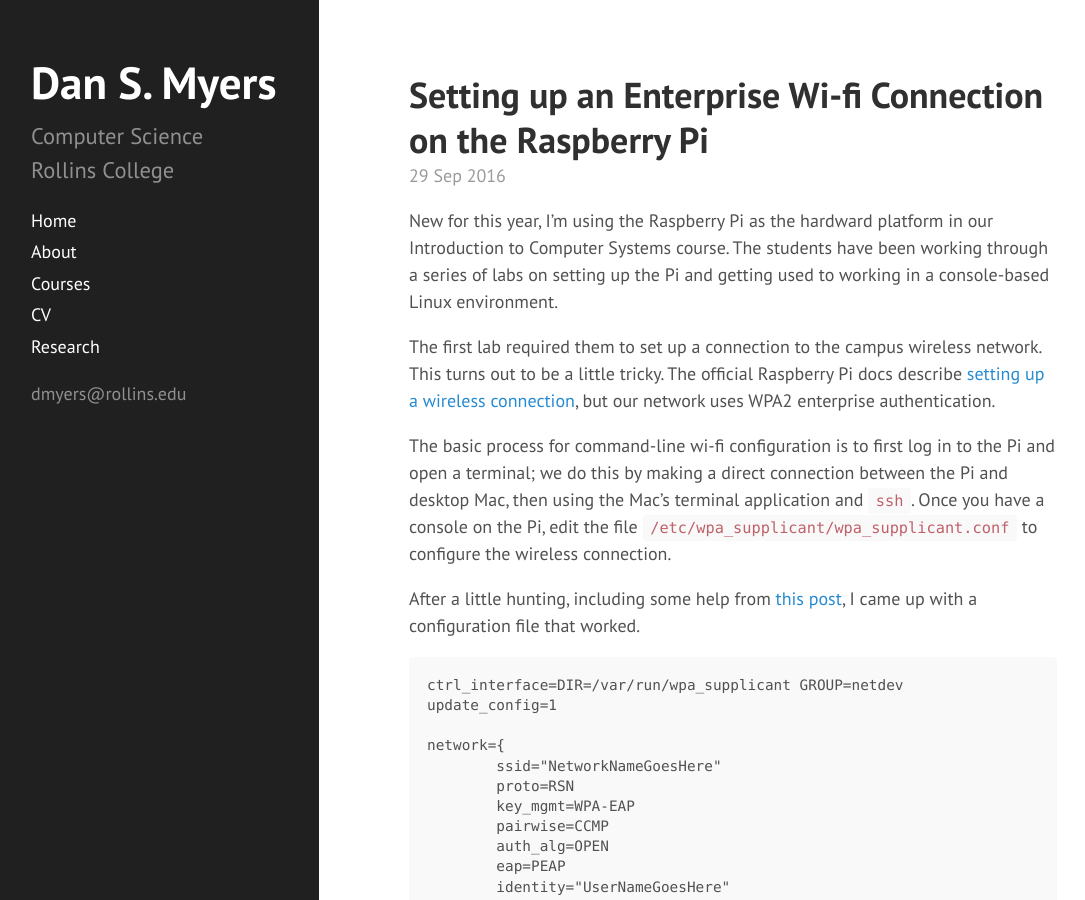
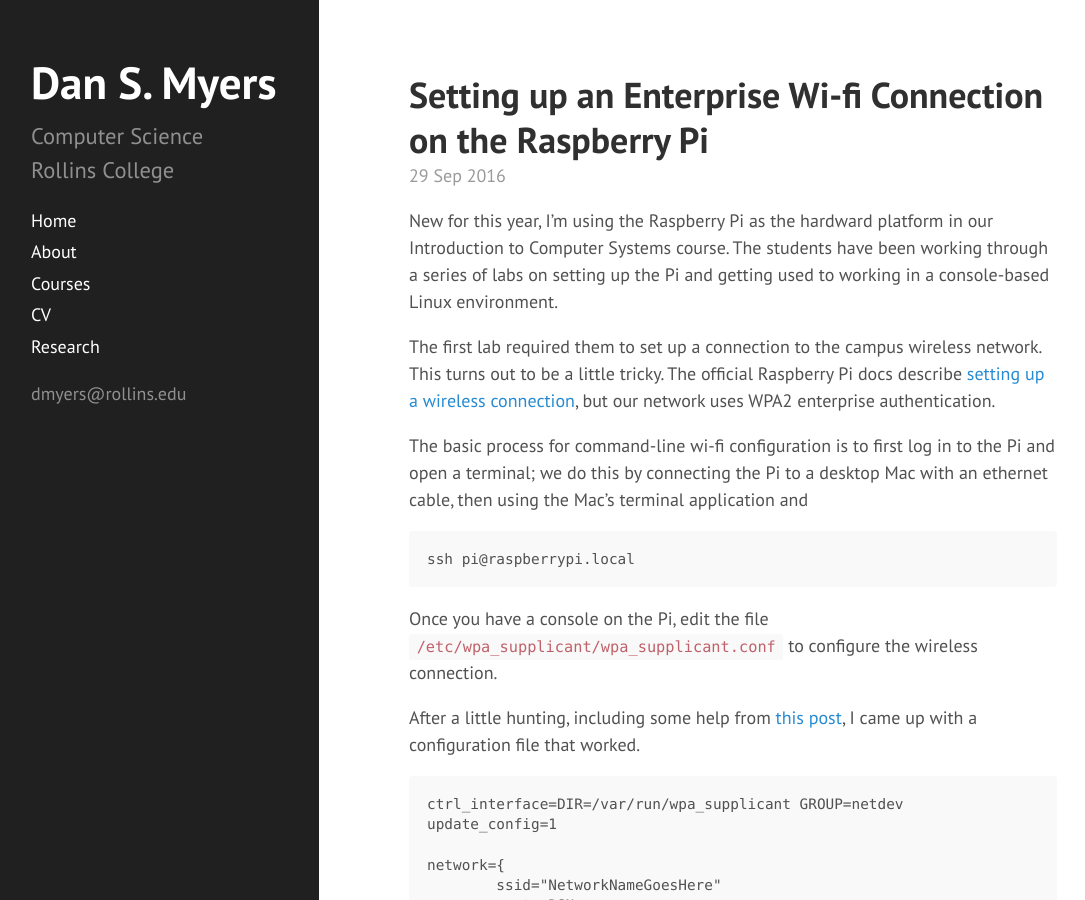
Before and after one commit to dansmyers/dansmyers.github.io-archived, a Jekyll site: the page built from _posts/2016-09-29-Raspberry_Pi_Enterprise_Wifi.md, in a window 1280 px wide and 900 px high. Shown: the whole window, without its empty margins (5-1090 px from the left). Built offline with Jekyll 4.4.1, drawn with Linux system fonts in a browser that asks for light colours.

Commit message:
Update 2016-09-29-Raspberry_Pi_Enterprise_Wifi.md

````diff
--- a/_posts/2016-09-29-Raspberry_Pi_Enterprise_Wifi.md
+++ b/_posts/2016-09-29-Raspberry_Pi_Enterprise_Wifi.md
@@ -9,7 +9,13 @@
 
 The first lab required them to set up a connection to the campus wireless network. This turns out to be a little tricky. The official Raspberry Pi docs describe [setting up a wireless connection](https://www.raspberrypi.org/documentation/configuration/wireless/wireless-cli.md), but our network uses WPA2 enterprise authentication.
 
-The basic process for command-line wi-fi configuration is to first log in to the Pi and open a terminal; we do this by making a direct connection between the Pi and desktop Mac, then using the Mac's terminal application and `ssh`. Once you have a console on the Pi, edit the file `/etc/wpa_supplicant/wpa_supplicant.conf` to configure the wireless connection.
+The basic process for command-line wi-fi configuration is to first log in to the Pi and open a terminal; we do this by connecting the Pi to a desktop Mac with an ethernet cable, then using the Mac's terminal application and
+
+```
+ssh pi@raspberrypi.local
+```
+
+Once you have a console on the Pi, edit the file `/etc/wpa_supplicant/wpa_supplicant.conf` to configure the wireless connection.
 
 After a little hunting, including some help from [this post](https://www.raspberrypi.org/forums/viewtopic.php?f=36&t=44029), I came up with a configuration file that worked.
 
````
